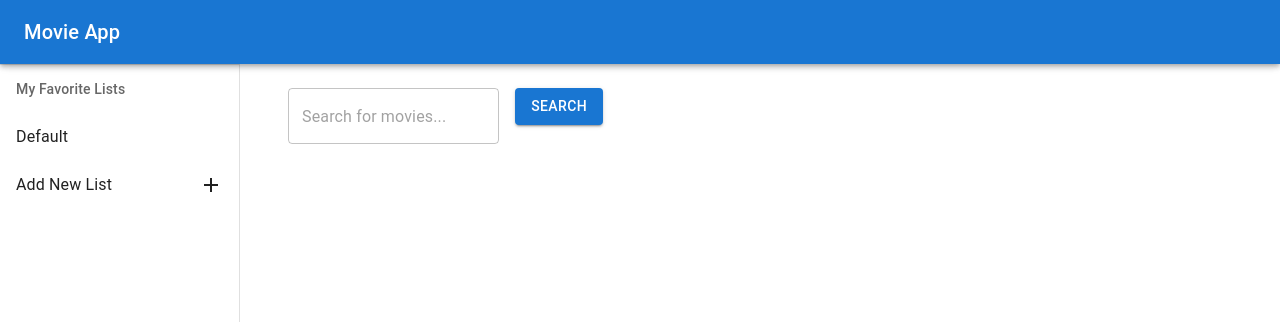
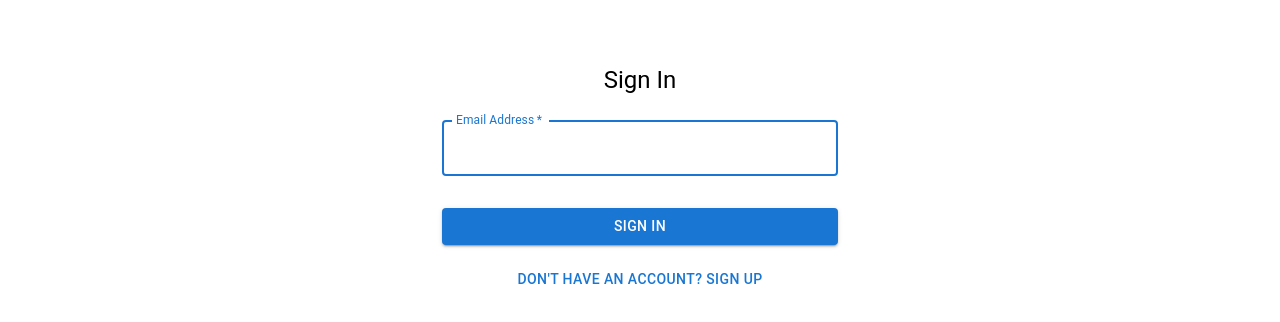
Before and after one commit to ankitpandey71/movieSearch, a React (Vite) app in the folder movie app/: page /about in a window 1280 px wide. Shown: the top 322 px of the page. Built offline with nearby package versions, Linux system fonts and the light colour scheme.

Commit message:
[ADD] side Bar

```diff
--- a/movie app/src/App.tsx
+++ b/movie app/src/App.tsx
@@ -1,12 +1,33 @@
-import React from "react";
-import { Box } from "@mui/material";
+import React, { useState } from "react";
 import MovieFetch from "../src/components/MovieFetch";
+import Login from "../src/pages/Login";
 
 const App: React.FC = () => {
+  const [userEmail, setUserEmail] = useState<string | null>(null);
+  const [username, setUsername] = useState<string | null>(null);
+
+  const handleLogin = (email: string, username: string) => {
+    setUserEmail(email);
+    setUsername(username);
+  };
+
+  const handleLogout = () => {
+    setUserEmail(null);
+    setUsername(null);
+  };
+
   return (
-    <Box sx={{ display: "flex" }}>
-      <MovieFetch />
-    </Box>
+    <div>
+      {userEmail ? (
+        <MovieFetch
+          userEmail={userEmail}
+          username={username!}
+          onLogout={handleLogout}
+        />
+      ) : (
+        <Login onLogin={handleLogin} />
+      )}
+    </div>
   );
 };
 
--- a/movie app/src/components/MovieFetch.tsx
+++ b/movie app/src/components/MovieFetch.tsx
@@ -1,4 +1,4 @@
-import React, { useState } from "react";
+import React, { useEffect, useState } from "react";
 import axios from "axios";
 import {
   Container,
@@ -19,7 +19,6 @@ import {
 } from "@mui/material";
 import MenuIcon from "@mui/icons-material/Menu";
 import Sidebar from "./SideBar";
-import Header from "./Header";
 import SearchBar from "./SearchBar";
 import MovieGrid from "./MovieGrid";
 import FavoriteList from "./FavoriteList";
@@ -37,17 +36,42 @@ interface FavoriteLists {
 
 const drawerWidth = 240;
 
-const MovieFetch: React.FC = () => {
+interface MovieFetchProps {
+  userEmail: string;
+  username: string;
+  onLogout: () => void;
+}
+
+const MovieFetch: React.FC<MovieFetchProps> = ({
+  userEmail,
+  username,
+  onLogout,
+}) => {
   const [searchTerm, setSearchTerm] = useState<string>("");
   const [movieData, setMovieData] = useState<Movie[]>([]);
   const [favoriteLists, setFavoriteLists] = useState<FavoriteLists>({
     Default: [],
   });
-  const [selectedList, setSelectedList] = useState<string | null>("Default");
+  const [selectedList, setSelectedList] = useState<string>("Default");
   const [error, setError] = useState<string | null>(null);
   const [dialogOpen, setDialogOpen] = useState<boolean>(false);
   const [selectedMovie, setSelectedMovie] = useState<Movie | null>(null);
   const [mobileOpen, setMobileOpen] = useState<boolean>(false);
+
+  useEffect(() => {
+    const users = JSON.parse(localStorage.getItem("users") || "{}");
+    if (users[userEmail]) {
+      setFavoriteLists(users[userEmail].favoriteLists);
+    }
+  }, [userEmail]);
+
+  useEffect(() => {
+    const users = JSON.parse(localStorage.getItem("users") || "{}");
+    if (users[userEmail]) {
+      users[userEmail].favoriteLists = favoriteLists;
+      localStorage.setItem("users", JSON.stringify(users));
+    }
+  }, [favoriteLists, userEmail]);
 
   const handleDrawerToggle = () => {
     setMobileOpen(!mobileOpen);
@@ -128,6 +152,17 @@ const MovieFetch: React.FC = () => {
           <Typography variant="h6" noWrap component="div">
             Movie App
           </Typography>
+          <Typography
+            variant="h6"
+            noWrap
+            component="div"
+            sx={{ flexGrow: 1, marginLeft: "auto" }}
+          >
+            {username}
+          </Typography>
+          <Button color="inherit" onClick={onLogout}>
+            Logout
+          </Button>
         </Toolbar>
       </AppBar>
       <Sidebar
@@ -136,6 +171,7 @@ const MovieFetch: React.FC = () => {
         onCreateList={createNewList}
         mobileOpen={mobileOpen}
         handleDrawerToggle={handleDrawerToggle}
+        username={username}
       />
       <Box
         component="main"
@@ -143,7 +179,7 @@ const MovieFetch: React.FC = () => {
           flexGrow: 1,
           p: 3,
           width: { sm: `calc(100% - ${drawerWidth}px)` },
-          ml: { sm: `${drawerWidth}px` },
+          // ml: { sm: `${drawerWidth}px` },
         }}
       >
         <Toolbar />
@@ -157,11 +193,6 @@ const MovieFetch: React.FC = () => {
             addToFavorites={handleDialogOpen}
             removeFromFavorites={removeFromFavorites}
           />
-          {/* <FavoriteList
-            favoriteLists={favoriteLists}
-            onSelectList={setSelectedList}
-            onRemoveMovie={removeFromFavorites}
-          /> */}
         </Container>
         <Dialog open={dialogOpen} onClose={handleDialogClose}>
           <DialogTitle>Add to Favorite List</DialogTitle>
@@ -181,9 +212,7 @@ const MovieFetch: React.FC = () => {
             </List>
           </DialogContent>
           <DialogActions>
-            <Button onClick={handleDialogClose} color="primary">
-              Cancel
-            </Button>
+            <Button onClick={handleDialogClose}>Cancel</Button>
           </DialogActions>
         </Dialog>
       </Box>
--- a/movie app/src/components/SideBar.tsx
+++ b/movie app/src/components/SideBar.tsx
@@ -1,21 +1,20 @@
-import React, { useState } from "react";
+import React from "react";
 import {
+  Box,
   Drawer,
   List,
   ListItem,
   ListItemText,
-  ListSubheader,
+  Typography,
+  Divider,
   Toolbar,
-  Divider,
   IconButton,
-  Dialog,
-  DialogActions,
-  DialogContent,
-  DialogTitle,
-  Button,
-  TextField,
+  Avatar,
+  Stack,
 } from "@mui/material";
-import AddIcon from "@mui/icons-material/Add";
+import MenuIcon from "@mui/icons-material/Menu";
+
+const drawerWidth = 240;
 
 interface SidebarProps {
   favoriteLists: { [key: string]: any };
@@ -23,9 +22,8 @@ interface SidebarProps {
   onCreateList: (listName: string) => void;
   mobileOpen: boolean;
   handleDrawerToggle: () => void;
+  username: string;
 }
-
-const drawerWidth = 240;
 
 const Sidebar: React.FC<SidebarProps> = ({
   favoriteLists,
@@ -33,37 +31,17 @@ const Sidebar: React.FC<SidebarProps> = ({
   onCreateList,
   mobileOpen,
   handleDrawerToggle,
+  username,
 }) => {
-  const [dialogOpen, setDialogOpen] = useState<boolean>(false);
-  const [newListName, setNewListName] = useState<string>("");
-
-  const handleDialogOpen = () => {
-    setDialogOpen(true);
-  };
-
-  const handleDialogClose = () => {
-    setDialogOpen(false);
-    setNewListName("");
-  };
-
-  const handleCreateList = () => {
-    if (newListName) {
-      onCreateList(newListName);
-      handleDialogClose();
-    }
-  };
-
   const drawer = (
     <div>
-      <Toolbar />
+      <Toolbar>
+        <Typography variant="h6" noWrap>
+          Favorite Lists
+        </Typography>
+      </Toolbar>
       <Divider />
-      <List
-        subheader={
-          <ListSubheader component="div" id="nested-list-subheader">
-            My Favorite Lists
-          </ListSubheader>
-        }
-      >
+      <List>
         {Object.keys(favoriteLists).map((listName) => (
           <ListItem
             button
@@ -73,37 +51,36 @@ const Sidebar: React.FC<SidebarProps> = ({
             <ListItemText primary={listName} />
           </ListItem>
         ))}
-        <ListItem button onClick={handleDialogOpen}>
-          <ListItemText primary="Add New List" />
-          <AddIcon />
+        <ListItem
+          button
+          onClick={() => {
+            const newListName = prompt("Enter new list name");
+            if (newListName) {
+              onCreateList(newListName);
+            }
+          }}
+        >
+          <ListItemText primary="Create New List" />
         </ListItem>
       </List>
-      <Dialog open={dialogOpen} onClose={handleDialogClose}>
-        <DialogTitle>Create New Favorite List</DialogTitle>
-        <DialogContent>
-          <TextField
-            autoFocus
-            margin="dense"
-            label="List Name"
-            fullWidth
-            value={newListName}
-            onChange={(e) => setNewListName(e.target.value)}
-          />
-        </DialogContent>
-        <DialogActions>
-          <Button onClick={handleDialogClose} color="primary">
-            Cancel
-          </Button>
-          <Button onClick={handleCreateList} color="primary">
-            Create
-          </Button>
-        </DialogActions>
-      </Dialog>
+      <Box sx={{ flexGrow: 1 }} />
+      <Box sx={{ p: 2, display: "flex", alignItems: "center" }}>
+        <Avatar
+          alt={username}
+          src="/static/images/avatar/1.jpg"
+          sx={{ mr: 2 }}
+        />
+        <Typography variant="body1">{username}</Typography>
+      </Box>
     </div>
   );
 
   return (
-    <nav aria-label="mailbox folders">
+    <Box
+      component="nav"
+      sx={{ width: { sm: drawerWidth }, flexShrink: { sm: 0 } }}
+      aria-label="mailbox folders"
+    >
       <Drawer
         variant="temporary"
         open={mobileOpen}
@@ -128,7 +105,7 @@ const Sidebar: React.FC<SidebarProps> = ({
       >
         {drawer}
       </Drawer>
-    </nav>
+    </Box>
   );
 };
 
--- /dev/null
+++ b/movie app/src/pages/Login.tsx
@@ -0,0 +1,98 @@
+import React, { useState } from "react";
+import { Button, TextField, Box, Typography, Container } from "@mui/material";
+
+interface LoginProps {
+  onLogin: (email: string, username: string) => void;
+}
+
+const Login: React.FC<LoginProps> = ({ onLogin }) => {
+  const [email, setEmail] = useState<string>("");
+  const [username, setUsername] = useState<string>("");
+  const [isNewUser, setIsNewUser] = useState<boolean>(false);
+  const [error, setError] = useState<string | null>(null);
+
+  const handleSubmit = (e: React.FormEvent) => {
+    e.preventDefault();
+    const users = JSON.parse(localStorage.getItem("users") || "{}");
+
+    if (isNewUser) {
+      if (users[email]) {
+        setError("User already exists");
+      } else {
+        users[email] = { username, favoriteLists: { Default: [] } };
+        localStorage.setItem("users", JSON.stringify(users));
+        onLogin(email, username);
+      }
+    } else {
+      if (users[email]) {
+        onLogin(email, users[email].username);
+      } else {
+        setError("User does not exist");
+      }
+    }
+  };
+
+  return (
+    <Container component="main" maxWidth="xs">
+      <Box
+        sx={{
+          marginTop: 8,
+          display: "flex",
+          flexDirection: "column",
+          alignItems: "center",
+        }}
+      >
+        <Typography component="h1" variant="h5">
+          {isNewUser ? "Sign Up" : "Sign In"}
+        </Typography>
+        <Box component="form" onSubmit={handleSubmit} sx={{ mt: 1 }}>
+          <TextField
+            margin="normal"
+            required
+            fullWidth
+            id="email"
+            label="Email Address"
+            name="email"
+            autoComplete="email"
+            autoFocus
+            value={email}
+            onChange={(e) => setEmail(e.target.value)}
+          />
+          {isNewUser && (
+            <TextField
+              margin="normal"
+              required
+              fullWidth
+              id="username"
+              label="Username"
+              name="username"
+              autoComplete="username"
+              value={username}
+              onChange={(e) => setUsername(e.target.value)}
+            />
+          )}
+          {error && <Typography color="error">{error}</Typography>}
+          <Button
+            type="submit"
+            fullWidth
+            variant="contained"
+            sx={{ mt: 3, mb: 2 }}
+          >
+            {isNewUser ? "Sign Up" : "Sign In"}
+          </Button>
+          <Button
+            fullWidth
+            variant="text"
+            onClick={() => setIsNewUser(!isNewUser)}
+          >
+            {isNewUser
+              ? "Already have an account? Sign In"
+              : "Don't have an account? Sign Up"}
+          </Button>
+        </Box>
+      </Box>
+    </Container>
+  );
+};
+
+export default Login;
```
